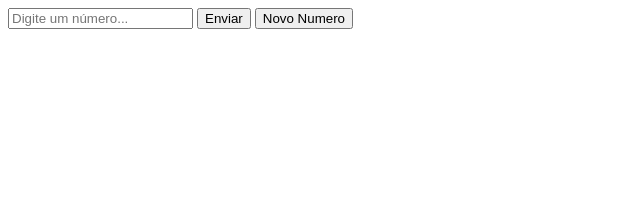
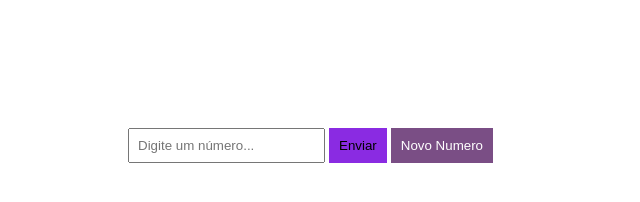
Before and after one commit to silviamichele/jogo-advinhar, a plain HTML site: page index.html in a window 1280 px wide. Shown: the whole page, without its empty margins (0-640 px from the left). Drawn offline with nearby package versions, Linux system fonts and the light colour scheme.

Commit message:
css do input

```diff
--- a/index.html
+++ b/index.html
@@ -1,22 +1,55 @@
 <!DOCTYPE html>
 <html lang="pt-br">
+
 <head>
     <meta charset="utf-8">
     <title>Advinhar</title>
 </head>
+<style>
+    * {
+        margin: 0px;
+        padding: 0px;
+    }
+
+    .center {
+        margin: 10% 10%;
+    }
+
+    .btn-new {
+        background-color: rgb(122, 78, 133);
+        color: white;
+    }
+
+    button {
+        border: 0px;
+        padding: 10px;
+    }
+
+    .btn-enviar {
+        background-color: blueviolet;
+        color: black;
+    }
+
+    p {
+        color: gray;
+    }
+
+    input {
+        padding: 8px;
+    }
+</style>
+
 <body>
-	<div>
-		<div></div>
+    <div class="center">
         <div>
             <input type="text" placeholder="Digite um número..." id="input">
-			<button onclick="enviar()">Enviar</button>
-			<button onclick="sortearNumero()">Novo Numero</button>
+            <button onclick="enviar()" class="btn-enviar">Enviar</button>
+            <button onclick="sortearNumero()" class="btn-new">Novo Numero</button>
             <p id="paragrafo"></p>
             <p id="status"></p>
         </div>
-		<div></div>
     </div>
-	<script src="https://code.jquery.com/jquery-3.6.0.min.js" integrity="sha256-/xUj+3OJU5yExlq6GSYGSHk7tPXikynS7ogEvDej/m4=" crossorigin="anonymous"></script>
     <script src="teste.js"></script>
 </body>
+
 </html>
--- a/teste.js
+++ b/teste.js
@@ -1,24 +1,25 @@
 var numero_sorteado;
 var array_numeros = Array();
-function sortearNumero(){
-	numero_sorteado = parseInt(Math.random()*100);
+
+function sortearNumero() {
+    numero_sorteado = parseInt(Math.random() * 100);
 }
 sortearNumero();
-function enviar(){
+
+function enviar() {
     let numero_digitado = document.getElementById("input").value;
     array_numeros.push(numero_digitado);
-	if (numero_digitado == numero_sorteado){
+    if (numero_digitado == numero_sorteado) {
         array_numeros = Array();
         document.getElementById("status").innerHTML = "acertou";
         document.getElementById("paragrafo").innerHTML = "";
-	}
-	else{
+    } else {
         document.getElementById("paragrafo").innerHTML = "Números digitados: " + array_numeros.join(", ");
-		if (numero_digitado > numero_sorteado){
+        if (numero_digitado > numero_sorteado) {
             document.getElementById("status").innerHTML = "maior";
-		}
-		else{
+        } else {
             document.getElementById("status").innerHTML = "menor";
         }
     }
+    document.getElementById("input").value = "";
 }
```
Lines whose indentation alone changed are shown as unchanged.
